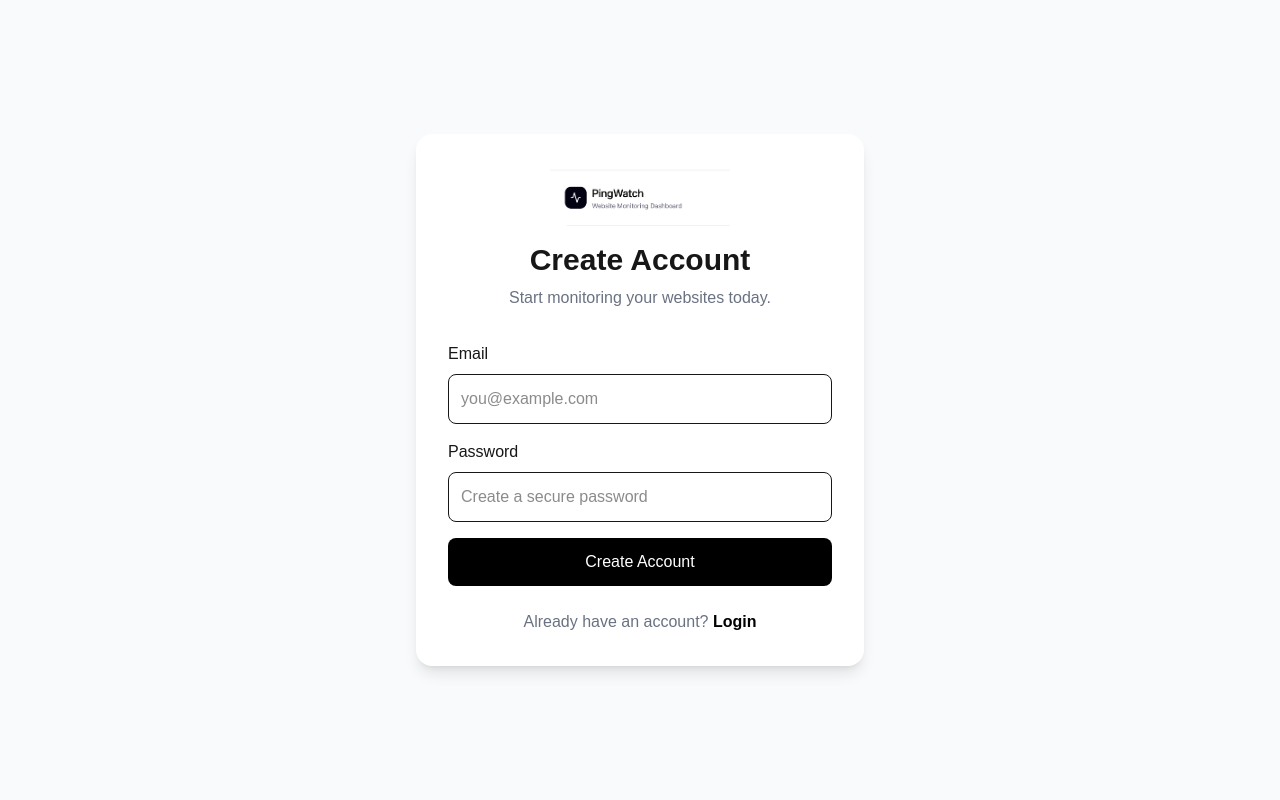
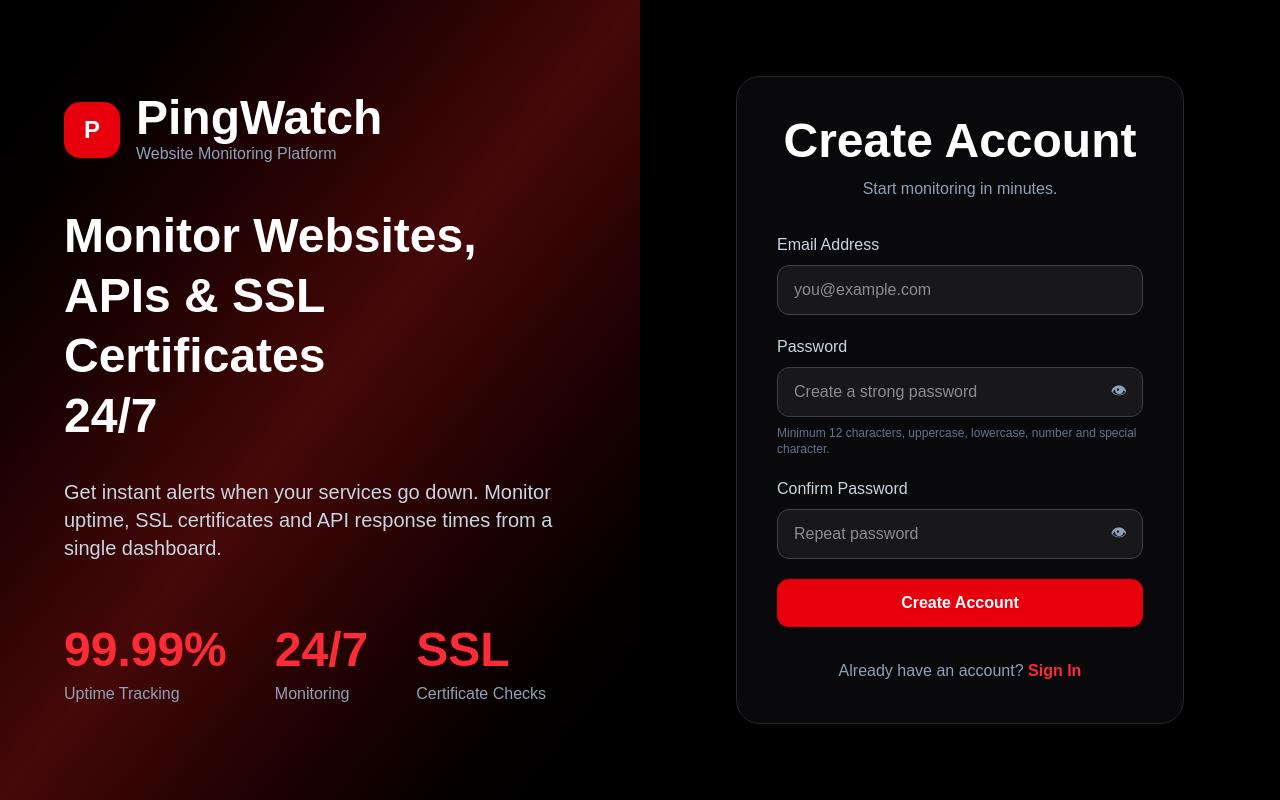
Before and after one commit to fazelshah/pingwatch, a Next.js app: page /signup in a window 1280 px wide. Built offline with nearby package versions, Linux system fonts and the light colour scheme; no server answers.

Commit message:
modify sign page

```diff
--- a/app/signup/page.tsx
+++ b/app/signup/page.tsx
@@ -3,99 +3,262 @@
 import { useState } from "react";
 import { supabase } from "@/lib/supabase";
 import Link from "next/link";
-import Image from "next/image";
 
 export default function SignupPage() {
   const [email, setEmail] = useState("");
   const [password, setPassword] = useState("");
+  const [confirmPassword, setConfirmPassword] =
+    useState("");
+  const [loading, setLoading] = useState(false);
+
+  const [showPassword, setShowPassword] =
+    useState(false);
+
+  const [showConfirmPassword, setShowConfirmPassword] =
+    useState(false);
 
   async function signup() {
+    const emailRegex =
+      /^[^\s@]+@[^\s@]+\.[^\s@]+$/;
+
+    const strongPassword =
+      /^(?=.*[a-z])(?=.*[A-Z])(?=.*\d)(?=.*[\W_]).{12,}$/;
+
+    if (!emailRegex.test(email)) {
+      alert("Please enter a valid email address");
+      return;
+    }
+
+    if (!strongPassword.test(password)) {
+      alert(
+        "Password must be at least 12 characters and include uppercase, lowercase, number and special character."
+      );
+      return;
+    }
+
+    if (password !== confirmPassword) {
+      alert("Passwords do not match");
+      return;
+    }
+
+    setLoading(true);
+
     const { error } = await supabase.auth.signUp({
       email,
       password,
     });
+
+    setLoading(false);
 
     if (error) {
       alert(error.message);
       return;
     }
 
-    alert("Account created successfully!");
+    alert(
+      "Account created successfully! Please check your email to verify your account."
+    );
+
+    window.location.href = "/login";
   }
 
   return (
-    <main className="min-h-screen flex items-center justify-center bg-gray-50 px-4">
+    <main className="min-h-screen bg-black text-white flex">
+      {/* Left Side */}
+      <div className="hidden lg:flex lg:w-1/2 bg-gradient-to-br from-black via-red-950 to-black p-16 flex-col justify-center">
+        <div className="flex items-center gap-4 mb-10">
+          <div className="w-14 h-14 rounded-2xl bg-red-600 flex items-center justify-center text-2xl font-bold">
+            P
+          </div>
 
-      <div className="w-full max-w-md bg-white rounded-2xl shadow-lg p-8">
+          <div>
+            <h1 className="text-5xl font-bold">
+              PingWatch
+            </h1>
 
+            <p className="text-slate-400">
+              Website Monitoring Platform
+            </p>
+          </div>
+        </div>
+
+        <h2 className="text-5xl font-bold leading-tight mb-8">
+          Monitor Websites,
+          <br />
+          APIs & SSL Certificates
+          <br />
+          24/7
+        </h2>
+
+        <p className="text-xl text-slate-300 max-w-xl">
+          Get instant alerts when your services go down.
+          Monitor uptime, SSL certificates and API
+          response times from a single dashboard.
+        </p>
+
+        <div className="flex gap-12 mt-16">
+          <div>
+            <h3 className="text-red-500 text-5xl font-bold">
+              99.99%
+            </h3>
+            <p className="text-slate-400 mt-2">
+              Uptime Tracking
+            </p>
+          </div>
+
+          <div>
+            <h3 className="text-red-500 text-5xl font-bold">
+              24/7
+            </h3>
+            <p className="text-slate-400 mt-2">
+              Monitoring
+            </p>
+          </div>
+
+          <div>
+            <h3 className="text-red-500 text-5xl font-bold">
+              SSL
+            </h3>
+            <p className="text-slate-400 mt-2">
+              Certificate Checks
+            </p>
+          </div>
+        </div>
+      </div>
+
+      {/* Right Side */}
+      <div className="flex-1 flex items-center justify-center p-8">
+        <div className="w-full max-w-md bg-zinc-950 border border-zinc-800 rounded-3xl p-10 shadow-2xl">
           <div className="text-center mb-8">
-
-          <Image
-            src="/logo.png"
-            alt="PingWatch"
-            width={180}
-            height={50}
-            className="mx-auto"
-          />
-
-          <h1 className="text-3xl font-bold mt-4">
+            <h1 className="text-5xl font-bold">
               Create Account
             </h1>
 
-          <p className="text-gray-500 mt-2">
-            Start monitoring your websites today.
+            <p className="text-slate-400 mt-3">
+              Start monitoring in minutes.
             </p>
           </div>
 
-        <div className="space-y-4">
-
+          <div className="space-y-5">
             <div>
-            <label className="block mb-2 font-medium">
-              Email
+              <label className="block mb-2 text-slate-300">
+                Email Address
               </label>
 
               <input
                 type="email"
                 placeholder="you@example.com"
-              className="w-full border rounded-lg p-3"
-              onChange={(e) => setEmail(e.target.value)}
+                className="w-full bg-zinc-900 border border-zinc-700 rounded-xl px-4 py-3 outline-none focus:border-red-500"
+                value={email}
+                onChange={(e) =>
+                  setEmail(e.target.value)
+                }
               />
             </div>
 
             <div>
-            <label className="block mb-2 font-medium">
+              <label className="block mb-2 text-slate-300">
                 Password
               </label>
 
+              <div className="relative">
                 <input
-              type="password"
-              placeholder="Create a secure password"
-              className="w-full border rounded-lg p-3"
-              onChange={(e) => setPassword(e.target.value)}
+                  type={
+                    showPassword
+                      ? "text"
+                      : "password"
+                  }
+                  placeholder="Create a strong password"
+                  className="w-full bg-zinc-900 border border-zinc-700 rounded-xl px-4 py-3 pr-12 outline-none focus:border-red-500"
+                  value={password}
+                  onChange={(e) =>
+                    setPassword(e.target.value)
+                  }
                 />
+
+                <button
+                  type="button"
+                  onClick={() =>
+                    setShowPassword(
+                      !showPassword
+                    )
+                  }
+                  className="absolute right-4 top-3 text-slate-400"
+                >
+                  👁
+                </button>
+              </div>
+
+              <p className="text-xs text-slate-500 mt-2">
+                Minimum 12 characters,
+                uppercase, lowercase,
+                number and special character.
+              </p>
+            </div>
+
+            <div>
+              <label className="block mb-2 text-slate-300">
+                Confirm Password
+              </label>
+
+              <div className="relative">
+                <input
+                  type={
+                    showConfirmPassword
+                      ? "text"
+                      : "password"
+                  }
+                  placeholder="Repeat password"
+                  className="w-full bg-zinc-900 border border-zinc-700 rounded-xl px-4 py-3 pr-12 outline-none focus:border-red-500"
+                  value={confirmPassword}
+                  onChange={(e) =>
+                    setConfirmPassword(
+                      e.target.value
+                    )
+                  }
+                />
+
+                <button
+                  type="button"
+                  onClick={() =>
+                    setShowConfirmPassword(
+                      !showConfirmPassword
+                    )
+                  }
+                  className="absolute right-4 top-3 text-slate-400"
+                >
+                  👁
+                </button>
+              </div>
             </div>
 
             <button
               onClick={signup}
-            className="w-full bg-black text-white py-3 rounded-lg hover:opacity-90"
+              disabled={loading}
+              className="w-full bg-red-600 hover:bg-red-700 py-3 rounded-xl font-semibold transition disabled:opacity-50"
             >
-            Create Account
+              {loading ? (
+                <div className="flex items-center justify-center gap-2">
+                  <div className="w-4 h-4 border-2 border-white border-t-transparent rounded-full animate-spin"></div>
+                  Creating Account...
+                </div>
+              ) : (
+                "Create Account"
+              )}
             </button>
-
           </div>
 
-        <p className="text-center text-gray-500 mt-6">
+          <p className="text-center text-slate-400 mt-8">
             Already have an account?{" "}
             <Link
               href="/login"
-            className="font-semibold text-black"
+              className="text-red-500 font-semibold hover:text-red-400"
             >
-            Login
+              Sign In
             </Link>
           </p>
-
         </div>
-
+      </div>
     </main>
   );
 }
```
Lines whose indentation alone changed are shown as unchanged.
